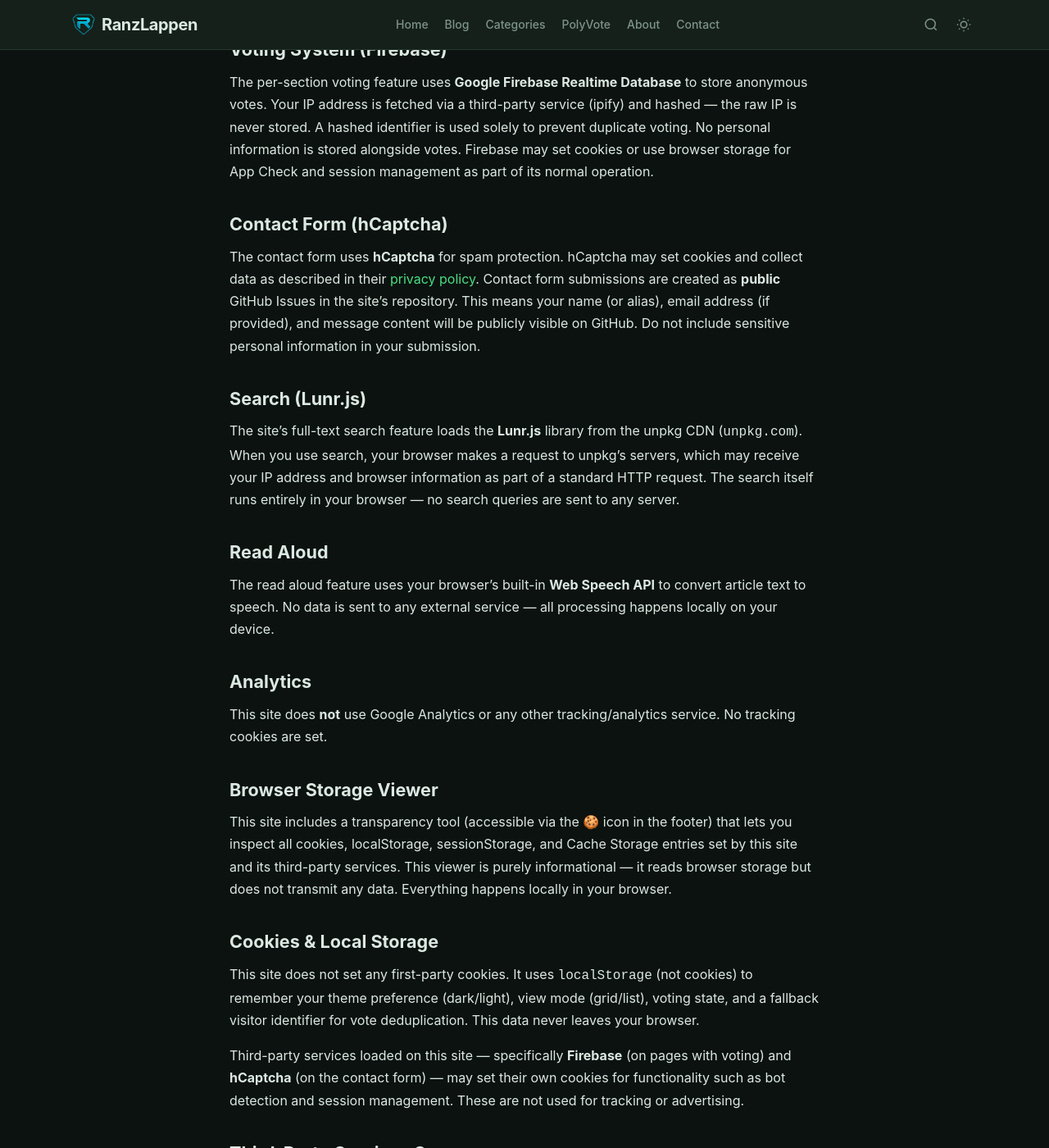
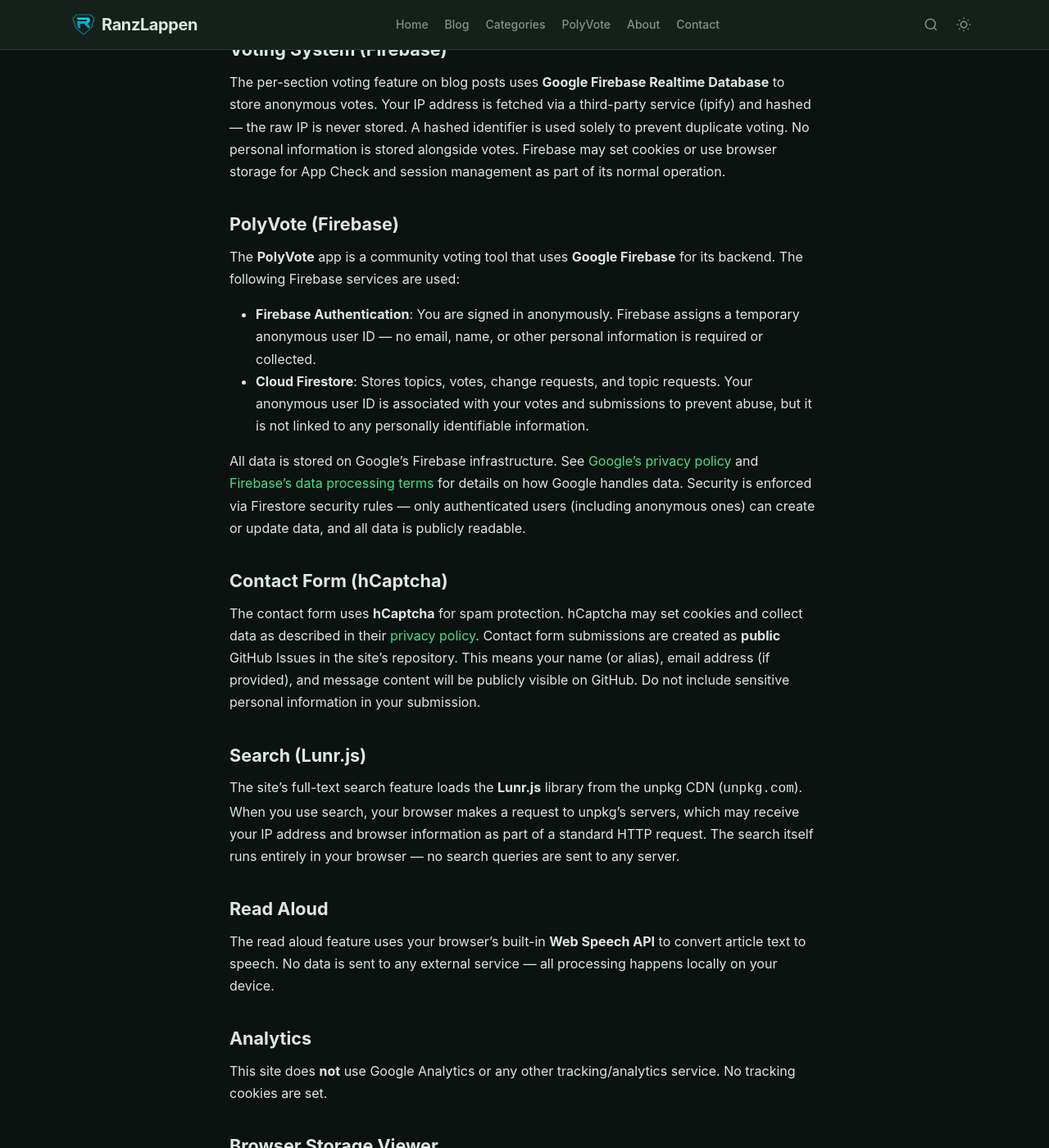
Before and after one commit to Ranzlappen/website, a Jekyll site: the page built from pages/privacy.md, in a window 1280 px wide and 1400 px high, scrolled down 626 px. Shown: the whole window at 82% size. Built offline with Jekyll 4.4.1, drawn with Linux system fonts in a browser that asks for light colours; some of the changed text lies outside the part shown.

Commit message:
Update privacy policy for PolyVote and refactor menu to unified page registry
- Add dedicated PolyVote section to privacy policy covering Firebase Auth
  (anonymous sign-in) and Cloud Firestore (topics, votes, requests)
- Break out Firebase services in third-party summary table
- Add PolyVote community content disclaimer
- Replace split navigation.yml (main/footer arrays) with unified pages.yml
  where each page is defined once with menu placement and sort order —
  single source of truth for all nav links

https://claude.ai/code/session_01Den7BSyHLq6YxyVVnZtiUq

```diff
--- a/_includes/footer.html
+++ b/_includes/footer.html
@@ -7,7 +7,8 @@ DATE: 2026-04-02
   <div class="footer-inner">
     <!-- Footer Links -->
     <nav class="footer-links" aria-label="Footer navigation">
-      {% for link in site.data.navigation.footer %}
+      {% assign footer_pages = site.data.pages | where_exp: "p", "p.menu contains 'footer'" | sort: "order" %}
+      {% for link in footer_pages %}
         <a href="{{ link.url | relative_url }}">{{ link.title }}</a>
       {% endfor %}
     </nav>
--- a/_includes/header.html
+++ b/_includes/header.html
@@ -10,7 +10,8 @@
 
     <!-- Desktop Nav -->
     <nav class="nav-desktop" aria-label="Main navigation">
-      {% for link in site.data.navigation.main %}
+      {% assign main_pages = site.data.pages | where_exp: "p", "p.menu contains 'main'" | sort: "order" %}
+      {% for link in main_pages %}
         <a href="{{ link.url | relative_url }}"
            {% if page.url == link.url %}class="active" aria-current="page"{% endif %}>
           {{ link.title }}
@@ -52,7 +53,8 @@
 
   <!-- Mobile Nav -->
   <nav class="nav-mobile" id="mobile-nav" aria-label="Mobile navigation">
-    {% for link in site.data.navigation.main %}
+    {% assign main_pages = site.data.pages | where_exp: "p", "p.menu contains 'main'" | sort: "order" %}
+    {% for link in main_pages %}
       <a href="{{ link.url | relative_url }}"
          {% if page.url == link.url %}class="active" aria-current="page"{% endif %}>
         {{ link.title }}
--- a/pages/privacy.md
+++ b/pages/privacy.md
@@ -19,7 +19,16 @@ Comments are powered by **Giscus**, which uses GitHub Discussions. To leave a co
 
 ## Voting System (Firebase)
 
-The per-section voting feature uses **Google Firebase Realtime Database** to store anonymous votes. Your IP address is fetched via a third-party service (ipify) and hashed — the raw IP is never stored. A hashed identifier is used solely to prevent duplicate voting. No personal information is stored alongside votes. Firebase may set cookies or use browser storage for App Check and session management as part of its normal operation.
+The per-section voting feature on blog posts uses **Google Firebase Realtime Database** to store anonymous votes. Your IP address is fetched via a third-party service (ipify) and hashed — the raw IP is never stored. A hashed identifier is used solely to prevent duplicate voting. No personal information is stored alongside votes. Firebase may set cookies or use browser storage for App Check and session management as part of its normal operation.
+
+## PolyVote (Firebase)
+
+The **PolyVote** app is a community voting tool that uses **Google Firebase** for its backend. The following Firebase services are used:
+
+- **Firebase Authentication**: You are signed in anonymously. Firebase assigns a temporary anonymous user ID — no email, name, or other personal information is required or collected.
+- **Cloud Firestore**: Stores topics, votes, change requests, and topic requests. Your anonymous user ID is associated with your votes and submissions to prevent abuse, but it is not linked to any personally identifiable information.
+
+All data is stored on Google's Firebase infrastructure. See [Google's privacy policy](https://policies.google.com/privacy) and [Firebase's data processing terms](https://firebase.google.com/terms/data-processing-terms) for details on how Google handles data. Security is enforced via Firestore security rules — only authenticated users (including anonymous ones) can create or update data, and all data is publicly readable.
 
 ## Contact Form (hCaptcha)
 
@@ -43,7 +52,7 @@ This site includes a transparency tool (accessible via the 🍪 icon in the foot
 
 ## Cookies & Local Storage
 
-This site does not set any first-party cookies. It uses `localStorage` (not cookies) to remember your theme preference (dark/light), view mode (grid/list), voting state, and a fallback visitor identifier for vote deduplication. This data never leaves your browser.
+This site does not set any first-party cookies. It uses `localStorage` (not cookies) to remember your theme preference (dark/light), view mode (grid/list), voting state, and a fallback visitor identifier for vote deduplication. PolyVote may use browser storage (localStorage, IndexedDB) for Firebase SDK state such as anonymous authentication tokens. This data never leaves your browser except as required by Firebase for authentication.
 
 Third-party services loaded on this site — specifically **Firebase** (on pages with voting) and **hCaptcha** (on the contact form) — may set their own cookies for functionality such as bot detection and session management. These are not used for tracking or advertising.
 
@@ -53,7 +62,9 @@ Third-party services loaded on this site — specifically **Firebase** (on pages
 |---------|---------|----------------|---------------|
 | GitHub Pages | Hosting | Server logs | No |
 | Giscus | Comments | GitHub account (login required) | No |
-| Firebase | Voting | Hashed IP (anonymous) | May set functional cookies |
+| Firebase Realtime DB | Blog post voting | Hashed IP (anonymous) | May set functional cookies |
+| Firebase Auth | PolyVote authentication | Anonymous user ID (no personal info) | May set functional cookies |
+| Firebase Firestore | PolyVote data storage | Topics, votes, requests (linked to anonymous ID) | May set functional cookies |
 | hCaptcha | Spam protection | See hCaptcha privacy policy | Yes (bot detection) |
 | ipify | IP detection for voting | IP address (hashed, not stored raw) | No |
 | unpkg CDN | Search library delivery | IP address, browser info (standard HTTP request) | No |
```
Also changed, not shown: _data/navigation.yml (deleted, +0 -23 lines), _data/pages.yml (added, +53 -0 lines), pages/disclaimer.md (+4 -0 lines).
